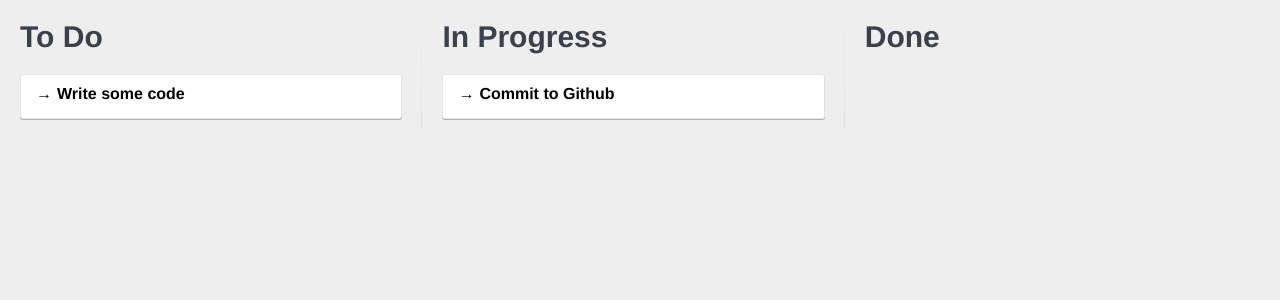
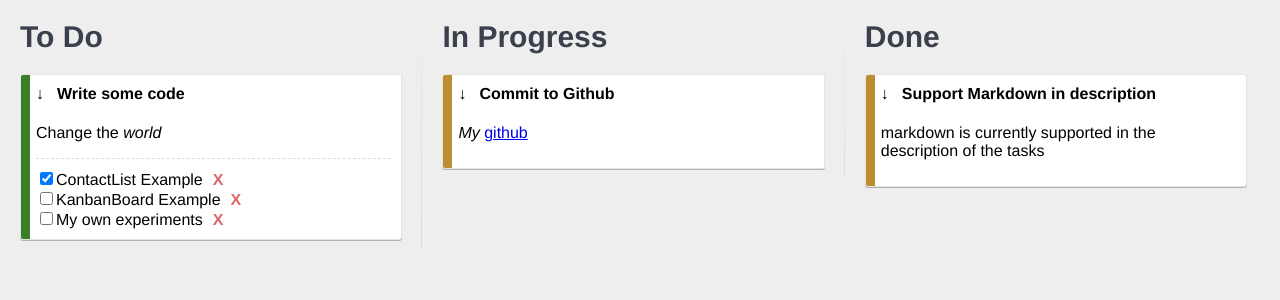
Before and after one commit to cyan33/React-Kanban-Board, a React app: page / in a window 1280 px wide. Shown: the top 300 px of the page. Built offline with nearby package versions, Linux system fonts and the light colour scheme.

Commit message:
add sidebar

```diff
--- a/app/App.js
+++ b/app/App.js
@@ -18,6 +18,7 @@ let cardsList = [
 		id: 1,
 		title: "Commit to Github",
 		description: "*My* [github](https://github.com/thomasyimgit)",
+		color: "#bd8d31",
 		status: "in-progress",
 		tasks: [ ]
 	},
@@ -25,6 +26,7 @@ let cardsList = [
 		id: 2,
 		title: "Write some code",
 		description: "Change the *world*",
+		color: "#3a7e28",
 		status: "todo",
 		tasks: [
 			{
@@ -43,7 +45,15 @@ let cardsList = [
 				done: false
 			}
 		]
-	}
+	},
+	{
+		id: 3,
+		title: "Support Markdown in description",
+		description: "markdown is currently supported in the description of the tasks",
+		color: "#bd8d31",
+		status: "done",
+		tasks: [ ]
+	},
 ];
 
 //render method
--- a/app/Card.js
+++ b/app/Card.js
@@ -7,7 +7,7 @@ class Card extends React.Component {
 	constructor () {
 		super();
 		this.state = {
-			showDetails: false
+			showDetails: true
 		};
 	}
 
@@ -29,11 +29,24 @@ class Card extends React.Component {
 			);
 		}
 
+		let sideColor = {
+			position: 'absolute',
+			zIndex: -1,
+			top: 0,
+			bottom: 0,
+			left: 0,
+			width: 9,
+			backgroundColor: this.props.color
+		};
+
 		return (
 			<div className="card">
+				<div style={sideColor} />
+
 				<div className={
 					this.state.showDetails ? "card_title card_title--is-open" : "card_title"
 				} onClick={this.toggleDetails.bind(this)}>{this.props.title}</div>
+
 				{cardDetails}
 			</div>
 		);
--- a/app/KanbanBoard.js
+++ b/app/KanbanBoard.js
@@ -3,17 +3,21 @@ import React from 'react';
 import List from './List';
 
 class KanbanBoard extends React.Component {
+	pickCards (type) {
+		return this.props.cards.filter((card) => card.status === type);
+	}
+
 	render () {
 		return (
 			<div className="app">
 				<List id="todo" title="To Do" cards={
-					this.props.cards.filter((card) => card.status === "todo")
+					this.pickCards ("todo")
 				} />
 				<List id="in-progress" title="In Progress" cards={
-					this.props.cards.filter((card) => card.status === "in-progress")
+					this.pickCards ("in-progress")
 				} />
 				<List id="done" title="Done" cards={
-					this.props.cards.filter((card) => card.status === "done")
+					this.pickCards ("done")
 				} />
 			</div>
 		);
--- a/app/List.js
+++ b/app/List.js
@@ -9,7 +9,7 @@ class List extends React.Component {
 						 id={card.id}
 						 title={card.title}
 						 description={card.description}
-						 tasks={card.tasks} />;
+						 tasks={card.tasks} status={card.status} color={card.color} />;
 		});
 
 		return (
--- a/public/styles.css
+++ b/public/styles.css
@@ -60,18 +60,13 @@ ul {
 	border-bottom: solid 5px transparent;
 	cursor: pointer;
 }
-.card_details {
-	margin-top: 10px;
-}
 .card_title:before {
 	display: inline-block;
 	width: 1em;
 	margin-right: 5px;
-	font-weight: 700;
 	content: '→ ';
 }
 .card_title--is-open:before {
-	font-weight: 700;
 	margin-right: 5px;
 	content: '↓ ';
 }
```
